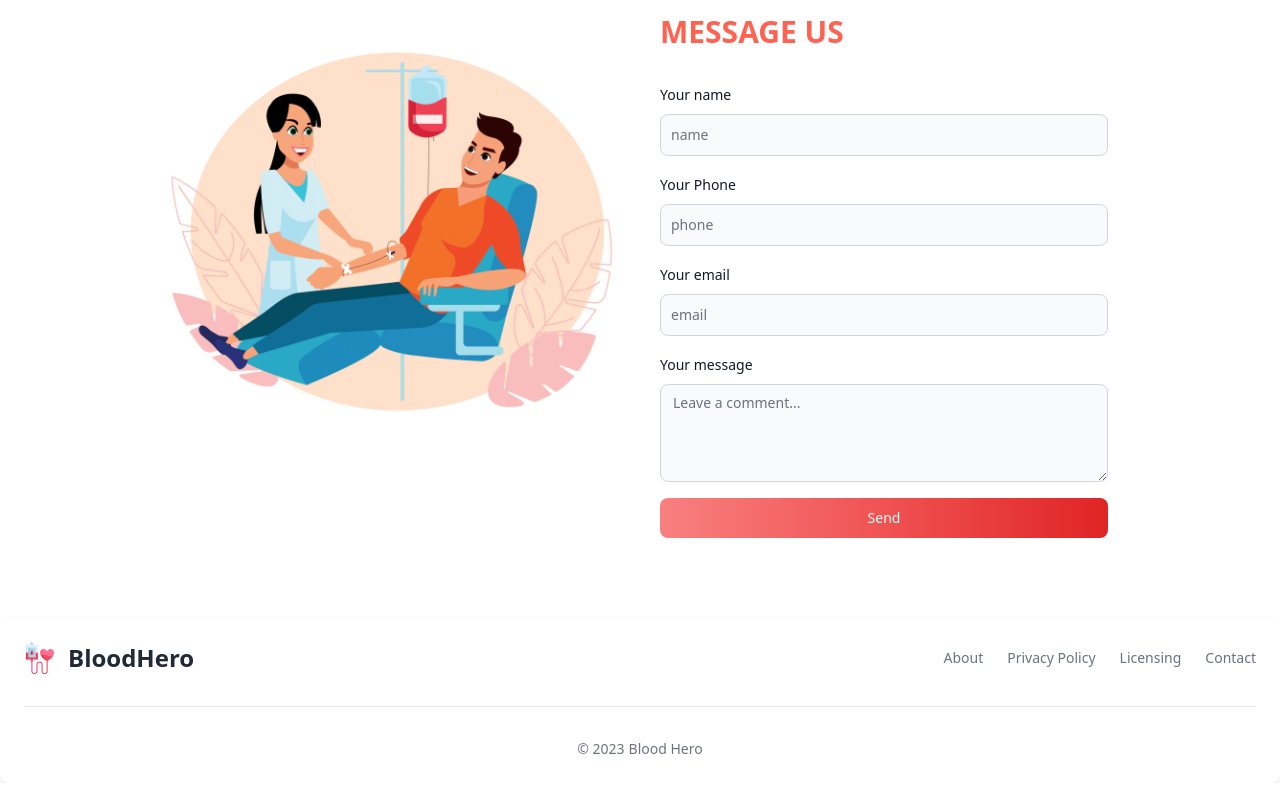
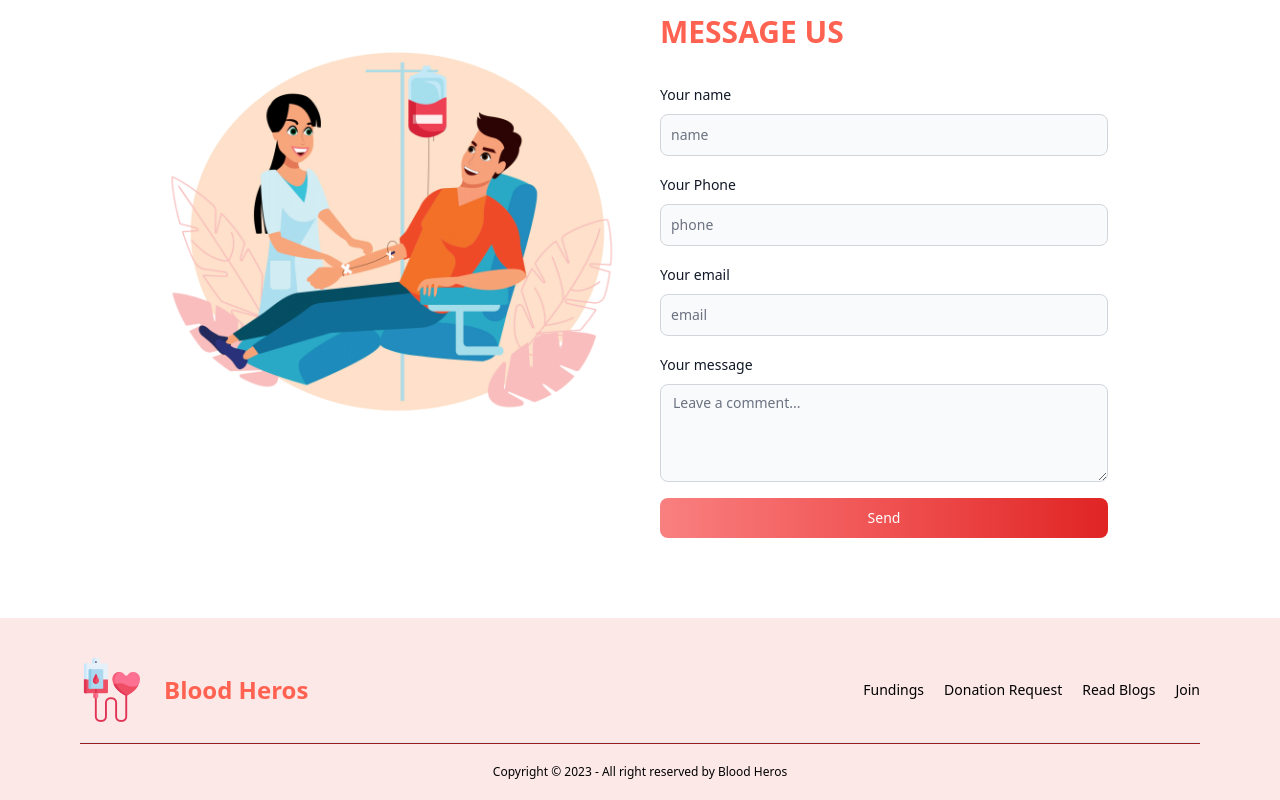
Before and after one commit to mamun-prodhan/blood-heros-client, a React (Vite) app: page / in a window 1280 px wide. Shown: the part 1992-2792 px from the top of the page. Built offline with nearby package versions, Linux system fonts and the light colour scheme; no server answers.

Commit message:
footer implemented

```diff
--- a/src/Pages/Shared/Footer/Footerr.jsx
+++ b/src/Pages/Shared/Footer/Footerr.jsx
@@ -1,28 +1,40 @@
-import { Footer } from "flowbite-react";
 import logo from "../../../assets/logo.png";
+import { Link } from "react-router-dom";
 
 const Footerr = () => {
   return (
-    <Footer container>
-      <div className="w-full text-center">
-        <div className="w-full justify-between sm:flex sm:items-center sm:justify-between">
-          <Footer.Brand
-            href="https://www.youtube.com/"
-            src={logo}
-            alt="bloodhero"
-            name="BloodHero"
-          />
-          <Footer.LinkGroup>
-            <Footer.Link href="#">About</Footer.Link>
-            <Footer.Link href="#">Privacy Policy</Footer.Link>
-            <Footer.Link href="#">Licensing</Footer.Link>
-            <Footer.Link href="#">Contact</Footer.Link>
-          </Footer.LinkGroup>
+    <footer className="w-full px-4 md:px-20 pt-10 pb-5 bg-[#FDE8E8]">
+      <div className="flex gap-5 flex-col md:flex-row items-center justify-between">
+        <div className="flex flex-col md:flex-row items-center gap-5">
+          <img src={logo} alt="" />{" "}
+          <p className="text-xl md:text-2xl font-bold text-[#FF6251]">
+            Blood Heros
+          </p>
         </div>
-        <Footer.Divider />
-        <Footer.Copyright href="#" by="Blood Hero" year={2023} />
+        <div className="flex flex-col md:flex-row gap-1 md:gap-5 text-center md:text-start text-sm">
+          <div>
+            <Link to="/fundings">Fundings</Link>
+          </div>
+          <div>
+            <Link to="/donation-request">Donation Request</Link>
+          </div>
+          <div>
+            <Link to="/blogs">Read Blogs</Link>
+          </div>
+          <div>
+            {" "}
+            <Link to="/register">Join</Link>
+          </div>
+        </div>
       </div>
-    </Footer>
+      <hr className="h-0.5 my-5 bg-red-800" />
+      <div>
+        <p className="text-center text-xs">
+          Copyright © {new Date().getFullYear()} - All right reserved by Blood
+          Heros
+        </p>
+      </div>
+    </footer>
   );
 };
 
```
